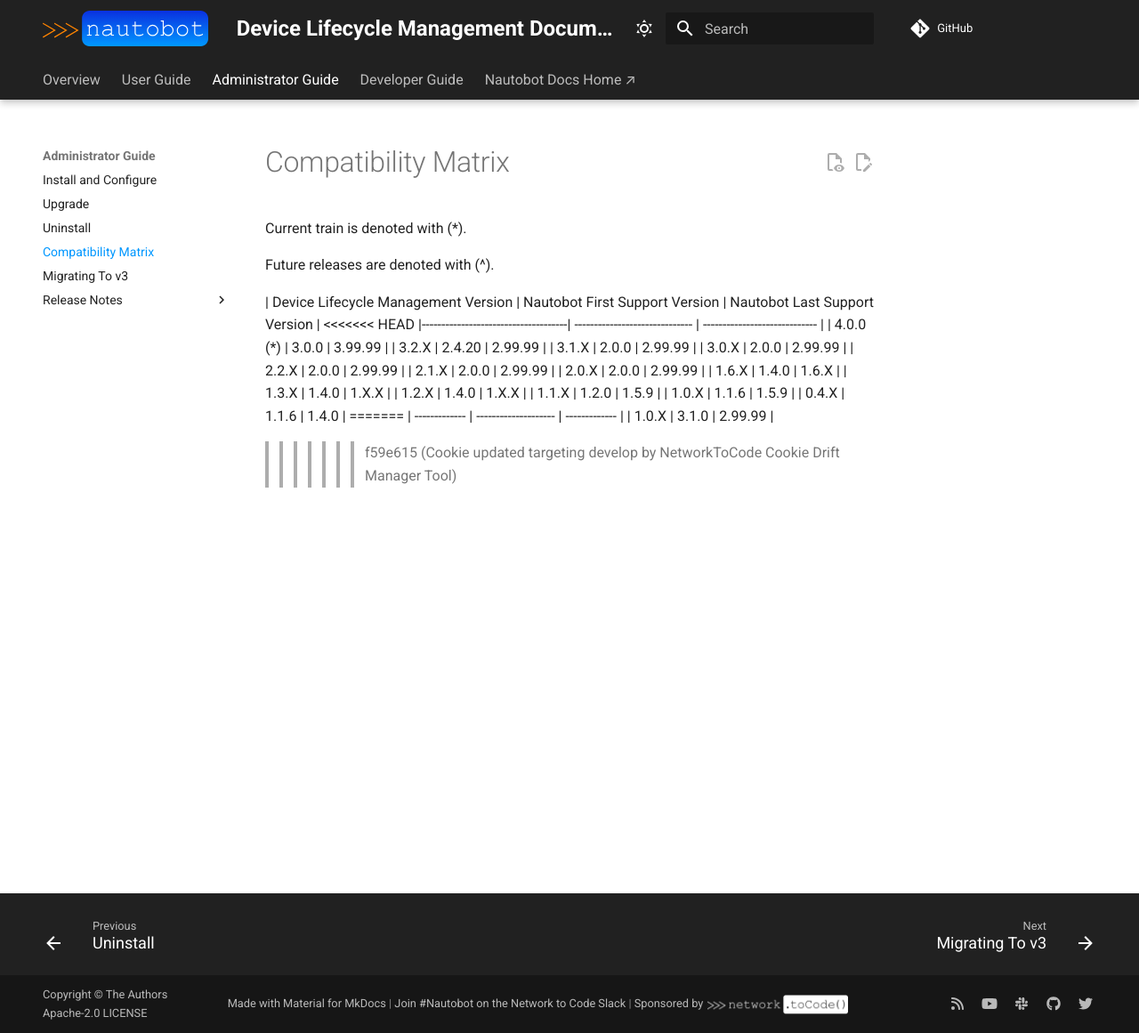
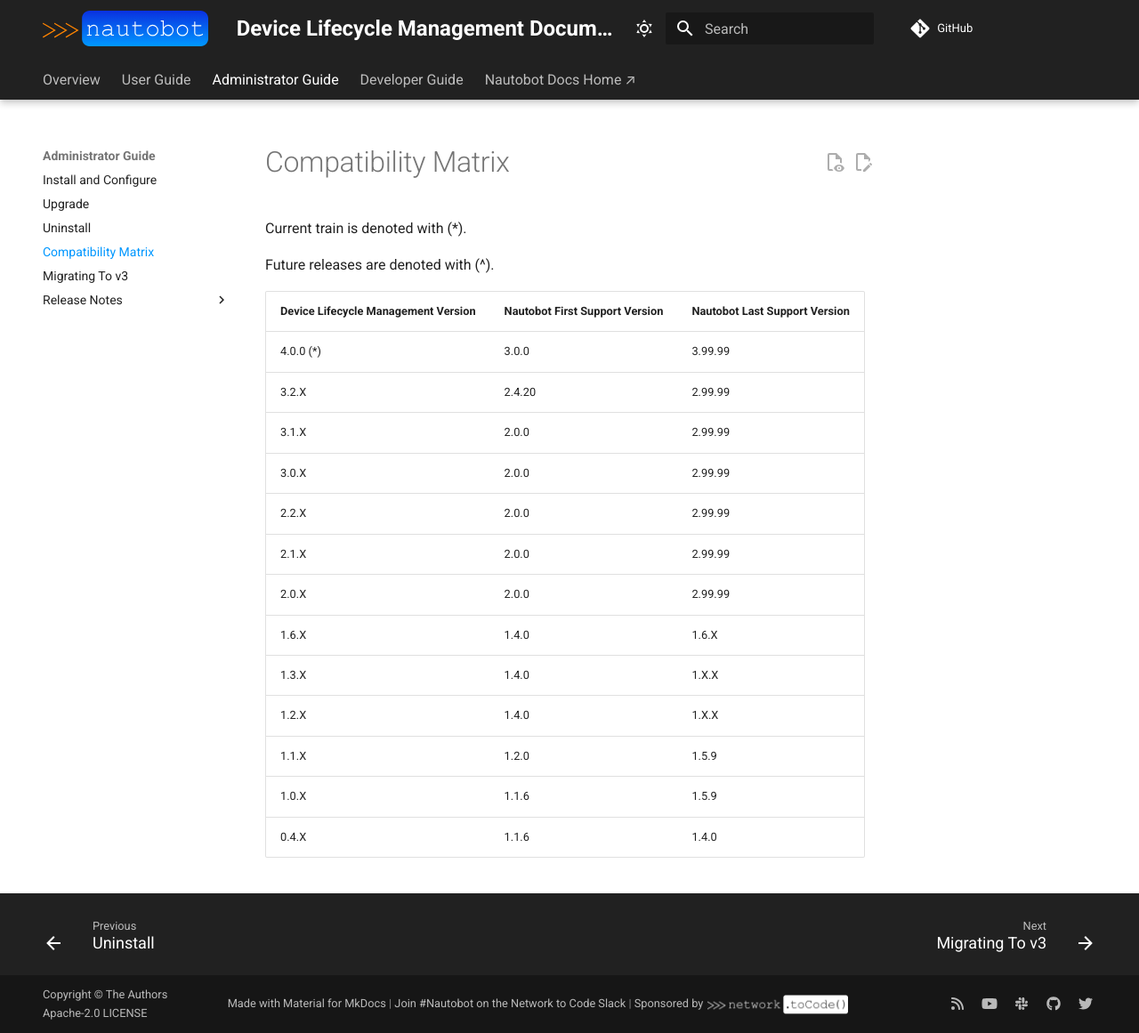
Before and after one commit to nautobot/nautobot-app-device-lifecycle-mgmt, an MkDocs documentation site: the page built from docs/admin/compatibility_matrix.md, in a window 1280 px wide and 1161 px high. Shown: the whole window at 89% size. Built offline with MkDocs 1.6.1 and Material for MkDocs 9.7.7, drawn with Linux system fonts in a browser that asks for light colours; comment, search, counter and statistics services are not loaded.

Commit message:
Resolve cookiecutter drift merge conflicts
The drift manager committed unresolved conflict markers to this
branch. Resolved as follows:

- .cookiecutter.json: took the newly baked commit ref
- .gitignore: kept both the app's analytics override and the template's AI-tool entries
- docs/admin/compatibility_matrix.md: kept the app's real matrix over the template placeholder

```diff
--- a/docs/admin/compatibility_matrix.md
+++ b/docs/admin/compatibility_matrix.md
@@ -5,7 +5,6 @@ Current train is denoted with (*).
 Future releases are denoted with (^).
 
 | Device Lifecycle Management Version | Nautobot First Support Version | Nautobot Last Support Version |
-<<<<<<< HEAD
 |-------------------------------------| ------------------------------ | ----------------------------- |
 | 4.0.0  (*)                          | 3.0.0                          | 3.99.99                       |
 | 3.2.X                               | 2.4.20                         | 2.99.99                       |
@@ -20,7 +19,3 @@ Future releases are denoted with (^).
 | 1.1.X                               | 1.2.0                          | 1.5.9                         |
 | 1.0.X                               | 1.1.6                          | 1.5.9                         |
 | 0.4.X                               | 1.1.6                          | 1.4.0                         |
-=======
-| ------------- | -------------------- | ------------- |
-| 1.0.X         | 3.1.0                | 2.99.99        |
->>>>>>> f59e615 (Cookie updated targeting develop by NetworkToCode Cookie Drift Manager Tool)
```
Also changed, not shown: .cookiecutter.json, 1 other file.
